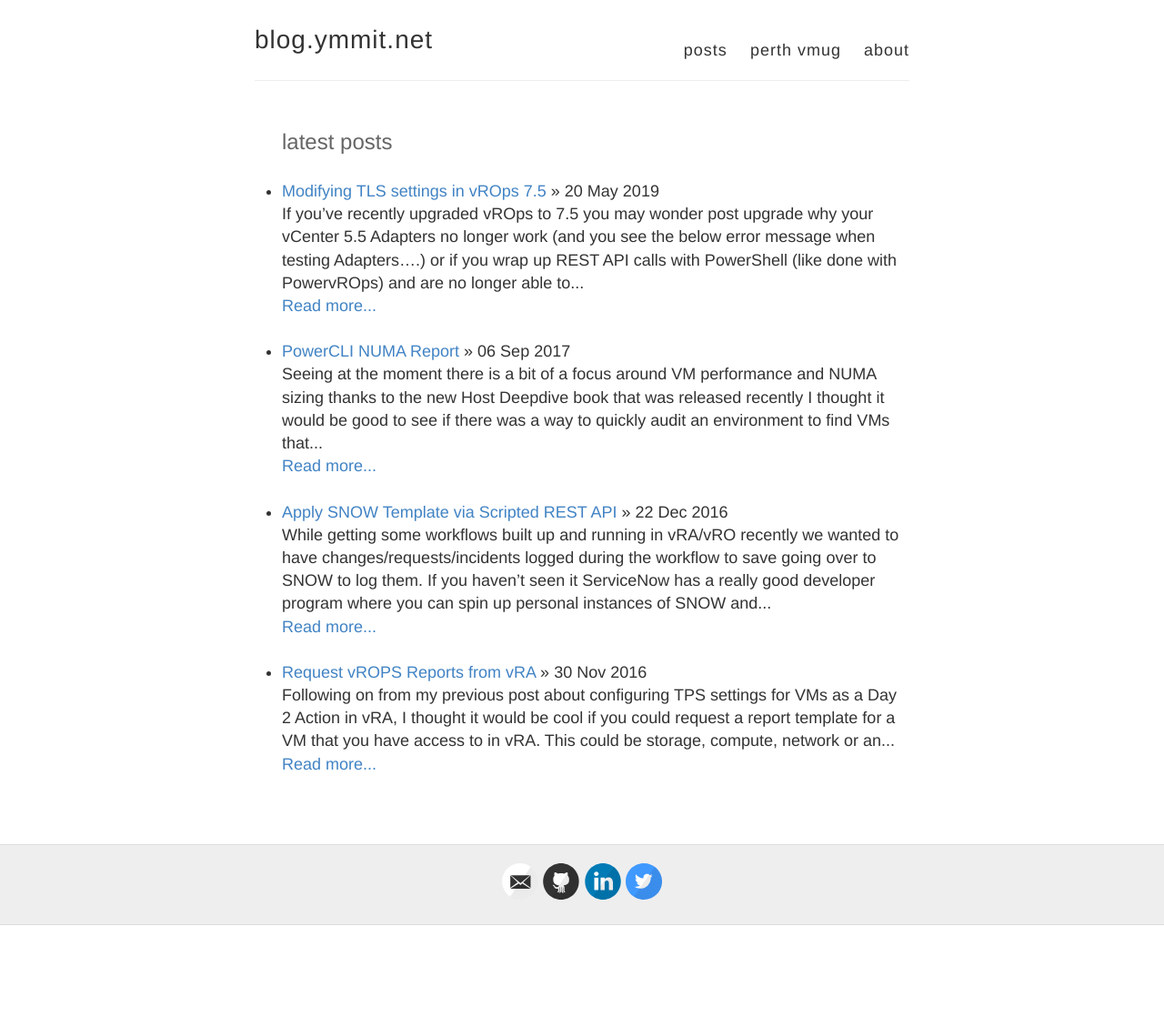
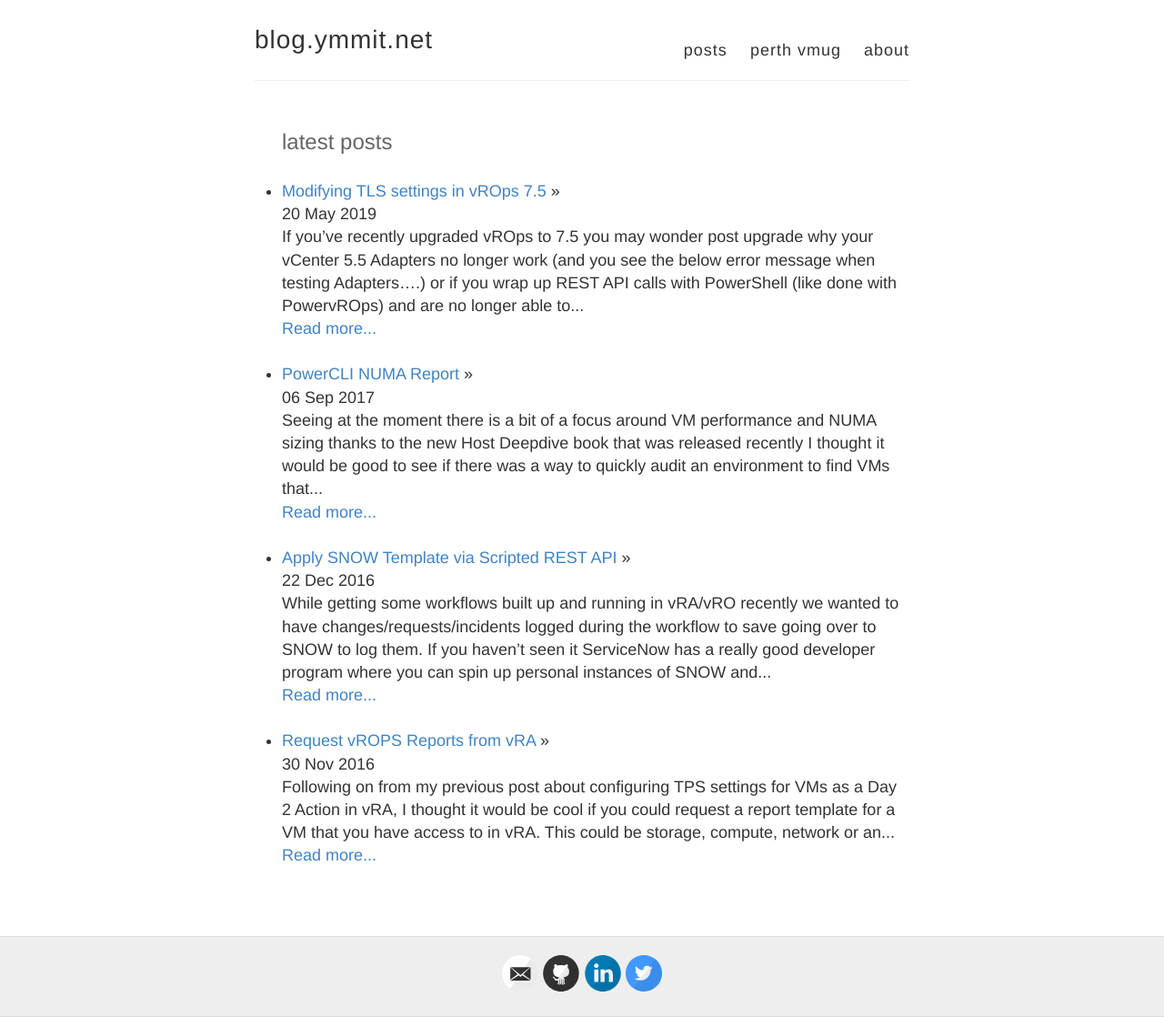
Before and after one commit to ymmit85/ymmit85.github.io, a Jekyll site: the page built from index.html, in a window 1280 px wide. Shown: the whole page at 91% size. Built offline with Jekyll 4.4.1, drawn with Linux system fonts in a browser that asks for light colours; before the commit the page ends 1017 px from its top, so only the background shows below that.

```diff
--- a/index.html
+++ b/index.html
@@ -5,7 +5,7 @@ layout: default
     <t> latest posts </t><br><br>
 
     {% for post in site.posts limit:4 %}
-    <li><a href="{{ BASE_PATH }}{{ post.url }}">{{ post.title }}</a> &raquo; <span>{{ post.date | date_to_string }}</span></li>
+    <li><a href="{{ BASE_PATH }}{{ post.url }}">{{ post.title }}</a> &raquo; <br>{{ post.date | date_to_string }}<br></li>
         {{ post.content | strip_html | truncatewords:50}}<br>
         <a href="{{ post.url }}">Read more...</a><br><br>
     {% endfor %}
```
